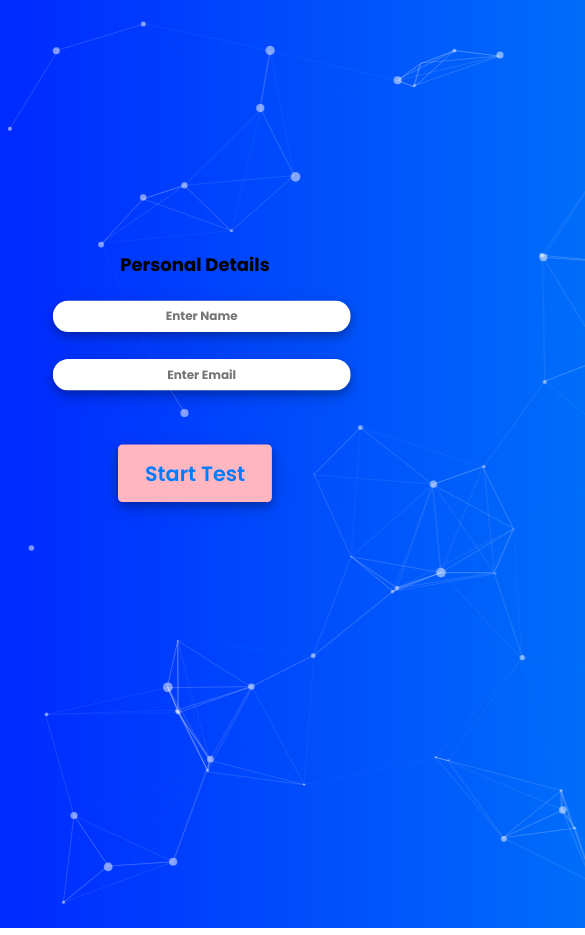
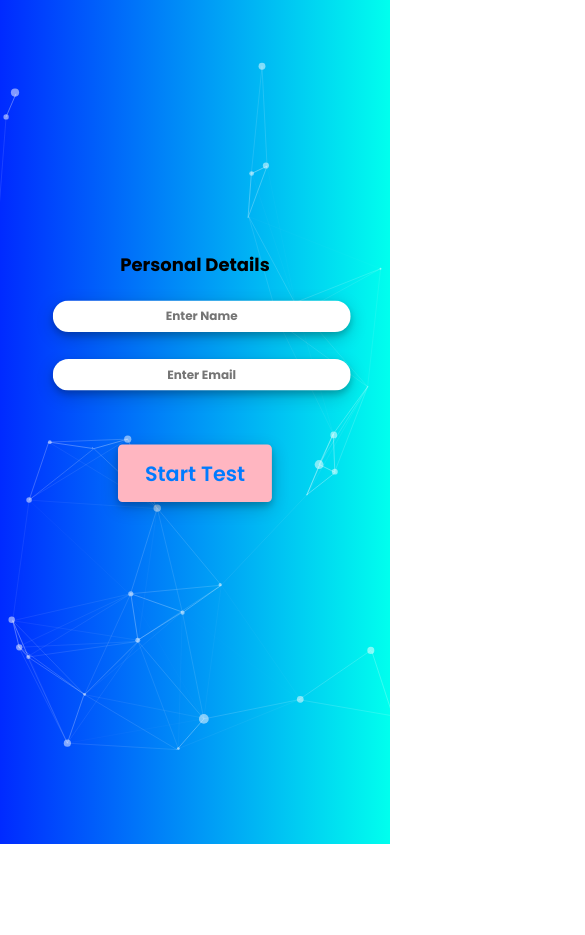
Before and after one commit to harshitraj12/Online_Quiz, a plain HTML site: page index.html in a window 390 px wide. Shown: the top 935 px of the page, 585 px wide, since content can reach past the window. After the commit the page ends 844 px from the top, so only its background shows below. Drawn offline with nearby package versions, Linux system fonts and the light colour scheme; animation ran at ten frames a second.

Commit message:
Improved Responsiveness

```diff
--- a/style.css
+++ b/style.css
@@ -528,6 +528,8 @@ footer button.show{
     body
     {
         overflow-x: hidden;
+        overflow: hidden;
+        width: 100%;
     }
     input
     {
@@ -540,8 +542,9 @@ footer button.show{
     }
     #particles-js
     {
-        height: 110vh;
-        width: max-content;
+        height: 100%;
+        width: 100%;
+        overflow-x: hidden;
     }
     .info_box
     {
```
